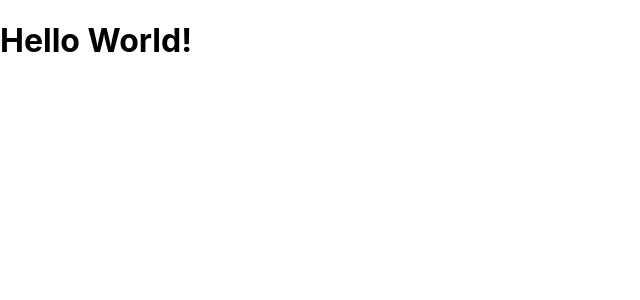
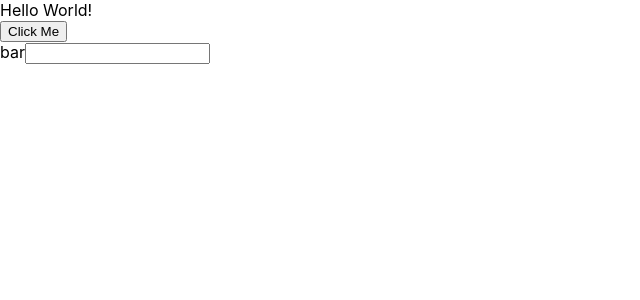
Before and after one commit to neko200517/udemy-react-redux-crud-application, a React (Create React App) app: page / in a window 1280 px wide. Shown: the top 300 px of the page, without its empty margins (0-640 px from the left). Built offline with nearby package versions, Linux system fonts and the light colour scheme.

Commit message:
12.more-jsx

```diff
--- a/src/App.tsx
+++ b/src/App.tsx
@@ -1,13 +1,45 @@
+// これすらいらない
 import React from 'react';
 
-// 11. JSX
+// 12. もっとJSX
+// class -> className
+// onClick,
+// onChange
+// for -> htmlFor
 
 function App() {
-  // JSX : より直感的にかける
-  return <h1>Hello World!</h1>;
+  const greeting = 'Hello World!';
+  const dom = (
+    // htmlにdivを反映させたくない場合、React.Fragmentを用いればdivを構造に入れなくても済む
+    // ※最近のreactは<div id = "root">に置き換わった模様
+    <React.Fragment>
+      <div className='foo'>{greeting}</div>
 
-  // JSXはこのように書き換えられる
-  // return React.createElement('div', null, 'Hello World!');
+      {/* onClick */}
+      <button
+        onClick={() => {
+          alert('foo');
+        }}
+      >
+        Click Me
+      </button>
+
+      <br />
+
+      {/* htmlFor */}
+      <label htmlFor='bar'>bar</label>
+
+      {/* onChange */}
+      <input
+        type='text'
+        id='bar'
+        onChange={() => {
+          console.log('input change.');
+        }}
+      />
+    </React.Fragment>
+  );
+  return dom;
 }
 
 export default App;
```
